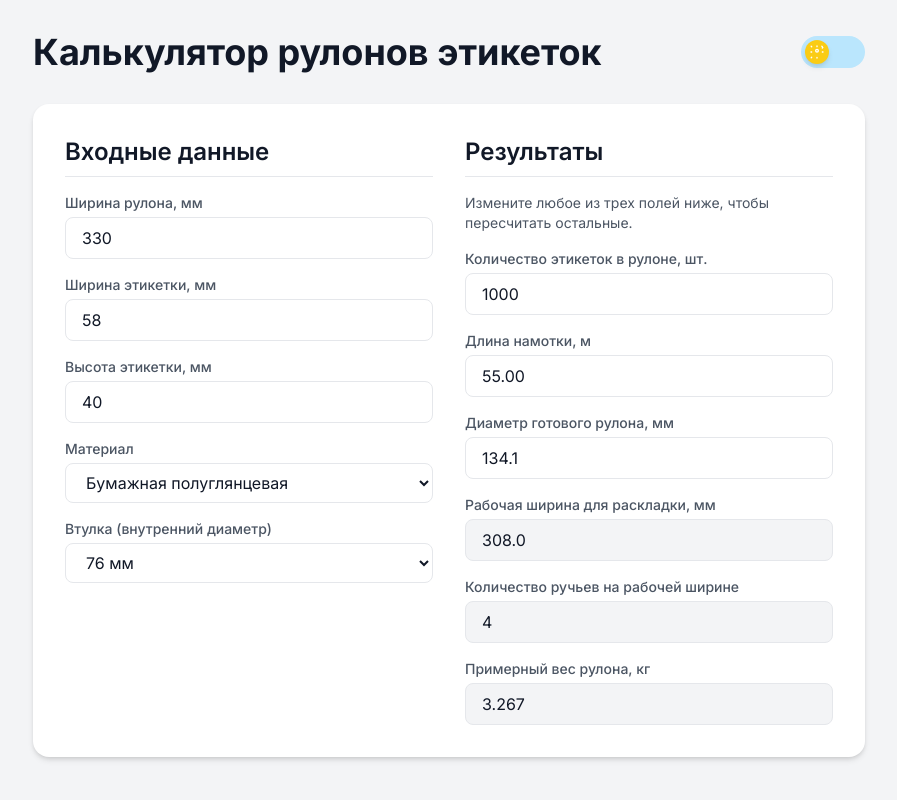
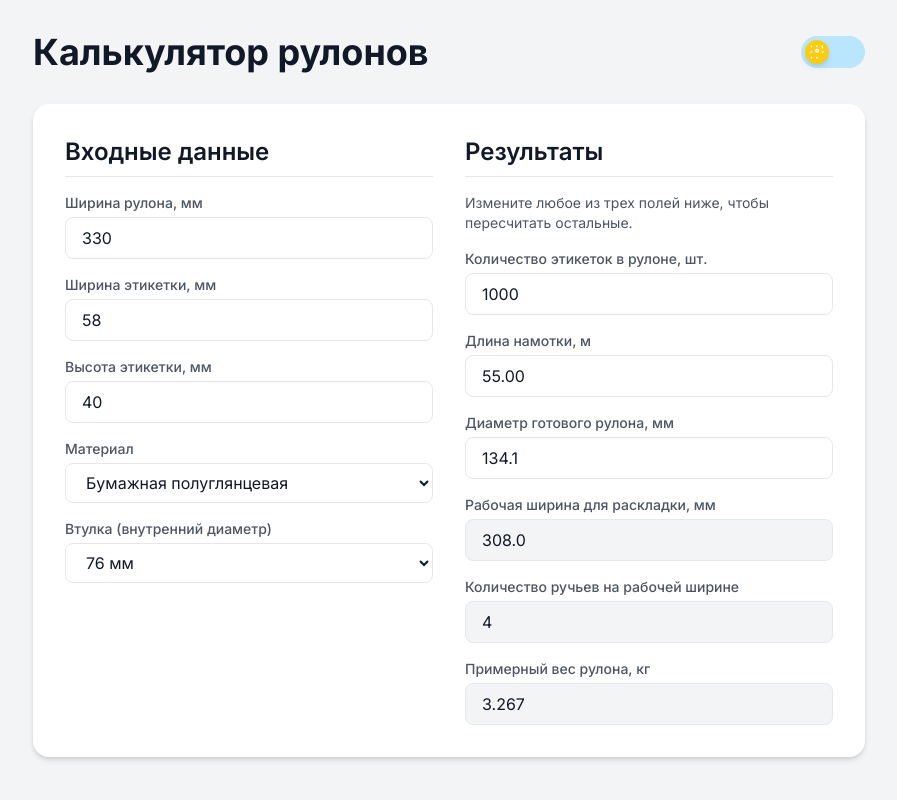
Before and after one commit to kraevap93-code/Kachestvo-vozduha, a plain HTML site: page index.html in a window 1280 px wide. Shown: the whole page, without its empty margins (191-1088 px from the left). Drawn offline with nearby package versions, Linux system fonts and the light colour scheme.

Commit message:
Update index.html

```diff
--- a/index.html
+++ b/index.html
@@ -63,7 +63,7 @@
     <div id="app" class="container mx-auto p-4 sm:p-6 lg:p-8 max-w-4xl">
         <header class="mb-8">
             <div class="flex justify-between items-center">
-                <h1 class="text-3xl sm:text-4xl font-bold header-title">Калькулятор рулонов этикеток</h1>
+                <h1 class="text-3xl sm:text-4xl font-bold header-title">Калькулятор рулонов</h1>
                 <label for="theme-toggle-input" title="Переключить тему" class="relative w-16 h-8 flex items-center bg-sky-200 dark:bg-zinc-700 rounded-full cursor-pointer p-1 transition-colors duration-300">
                     <input type="checkbox" id="theme-toggle-input" class="sr-only peer">
                     <span class="w-6 h-6 bg-yellow-400 dark:bg-slate-300 rounded-full shadow-md transform transition-transform duration-300 flex items-center justify-center peer-checked:translate-x-8">
```
